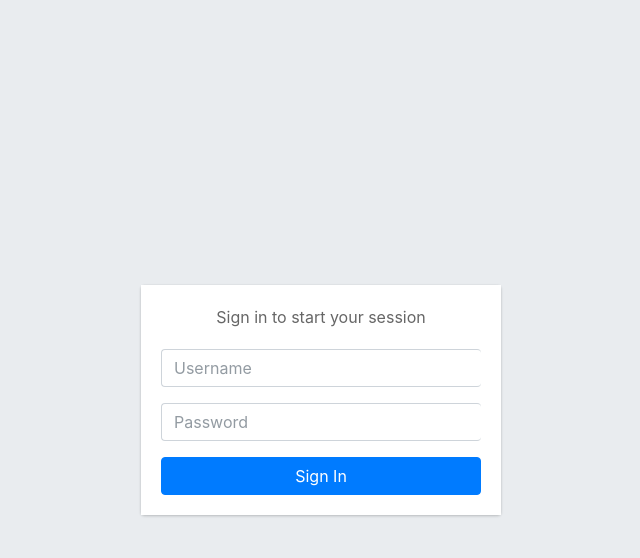
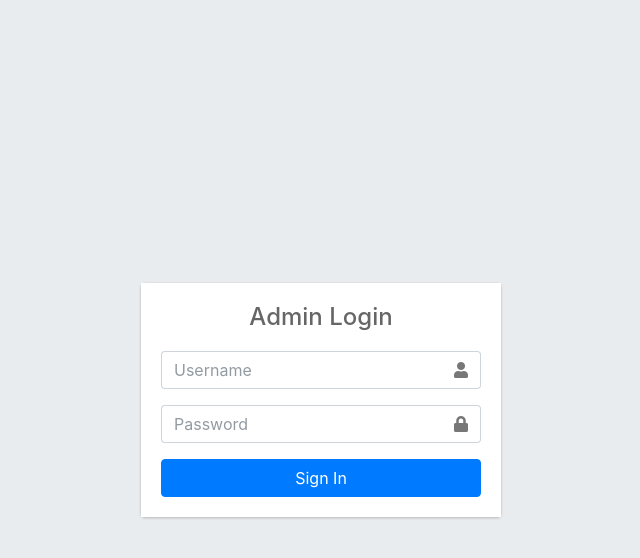
Before and after one commit to dolarnold/Nephak_Org, a PHP site: page /login.php in a window 1280 px wide. Shown: the top 558 px of the page, without its empty margins (319-959 px from the left). Run offline with PHP 8.4, Linux system fonts and the light colour scheme; some libraries are stand-ins or nearby versions.

Commit message:
admin section almost done

```diff
--- a/admin/auth/login.php
+++ b/admin/auth/login.php
@@ -1,24 +1,64 @@
 <?php
 session_start();
 require_once '../config/database.php';
+
+$error = '';
+$debug = false; // Set to true temporarily for debugging
 
 if ($_SERVER['REQUEST_METHOD'] === 'POST') {
     $username = $_POST['username'] ?? '';
     $password = $_POST['password'] ?? '';
 
-    $stmt = $conn->prepare("SELECT id, password FROM admins WHERE username = ?");
+    try {
+        // Check if connection is successful
+        if ($conn->connect_error) {
+            throw new Exception("Database connection failed: " . $conn->connect_error);
+        }
+
+        // Prepare statement
+        $stmt = $conn->prepare("SELECT id, username, password FROM admins WHERE username = ?");
+        if (!$stmt) {
+            throw new Exception("Prepare failed: " . $conn->error);
+        }
+
+        // Bind parameter
         $stmt->bind_param("s", $username);
-    $stmt->execute();
+
+        // Execute query
+        if (!$stmt->execute()) {
+            throw new Exception("Execute failed: " . $stmt->error);
+        }
+
+        // Get result
         $result = $stmt->get_result();
+
+        if ($debug) {
+            error_log("Query executed, found " . $result->num_rows . " rows");
+        }
 
         if ($user = $result->fetch_assoc()) {
             if (password_verify($password, $user['password'])) {
                 $_SESSION['admin_id'] = $user['id'];
+                $_SESSION['username'] = $user['username'];
                 header('Location: ../dashboard/index.php');
                 exit;
+            } else {
+                $error = "Invalid password";
+                if ($debug) {
+                    error_log("Password verification failed for user: " . $username);
                 }
             }
-    $error = "Invalid credentials";
+        } else {
+            $error = "User not found";
+            if ($debug) {
+                error_log("No user found with username: " . $username);
+            }
+        }
+
+    } catch (Exception $e) {
+        $error = $debug ? $e->getMessage() : "An error occurred during login";
+        error_log("Login error: " . $e->getMessage());
+    }
 }
 ?>
 
@@ -29,23 +69,37 @@ if ($_SERVER['REQUEST_METHOD'] === 'POST') {
     <meta name="viewport" content="width=device-width, initial-scale=1.0">
     <title>Admin Login</title>
     <link href="https://cdnjs.cloudflare.com/ajax/libs/admin-lte/3.2.0/css/adminlte.min.css" rel="stylesheet">
+    <link href="https://cdnjs.cloudflare.com/ajax/libs/font-awesome/5.15.4/css/all.min.css" rel="stylesheet">
 </head>
 <body class="hold-transition login-page">
     <div class="login-box">
         <div class="card">
             <div class="card-body login-card-body">
-                <p class="login-box-msg">Sign in to start your session</p>
+                <h4 class="login-box-msg">Admin Login</h4>
 
-                <?php if (isset($error)): ?>
-                    <div class="alert alert-danger"><?php echo $error; ?></div>
+                <?php if ($error): ?>
+                    <div class="alert alert-danger">
+                        <i class="fas fa-exclamation-circle"></i> <?php echo htmlspecialchars($error); ?>
+                    </div>
                 <?php endif; ?>
 
-                <form method="POST">
+                <form method="POST" action="">
                     <div class="input-group mb-3">
-                        <input type="text" class="form-control" name="username" placeholder="Username" required>
+                        <input type="text" class="form-control" name="username" placeholder="Username" required
+                               value="<?php echo htmlspecialchars($username ?? ''); ?>">
+                        <div class="input-group-append">
+                            <div class="input-group-text">
+                                <span class="fas fa-user"></span>
+                            </div>
+                        </div>
                     </div>
                     <div class="input-group mb-3">
                         <input type="password" class="form-control" name="password" placeholder="Password" required>
+                        <div class="input-group-append">
+                            <div class="input-group-text">
+                                <span class="fas fa-lock"></span>
+                            </div>
+                        </div>
                     </div>
                     <div class="row">
                         <div class="col-12">
--- a/admin/config/database.php
+++ b/admin/config/database.php
@@ -6,8 +6,22 @@ $db_config = [
     'database' => 'admin_dashboard'
 ];
 
-$conn = new mysqli($db_config['host'], $db_config['username'], $db_config['password'], $db_config['database']);
+try {
+    $conn = new mysqli(
+        $db_config['host'],
+        $db_config['username'],
+        $db_config['password'],
+        $db_config['database']
+    );
 
-if ($conn->connect_error) {
-    die("Connection failed: " . $conn->connect_error);
+    if ($conn->connect_error) {
+        throw new Exception("Connection failed: " . $conn->connect_error);
+    }
+
+    // Set charset to ensure proper encoding
+    $conn->set_charset("utf8mb4");
+
+} catch (Exception $e) {
+    error_log("Database connection error: " . $e->getMessage());
+    die("Database connection failed. Please check the error logs.");
 }
```
Lines whose indentation alone changed are shown as unchanged.
